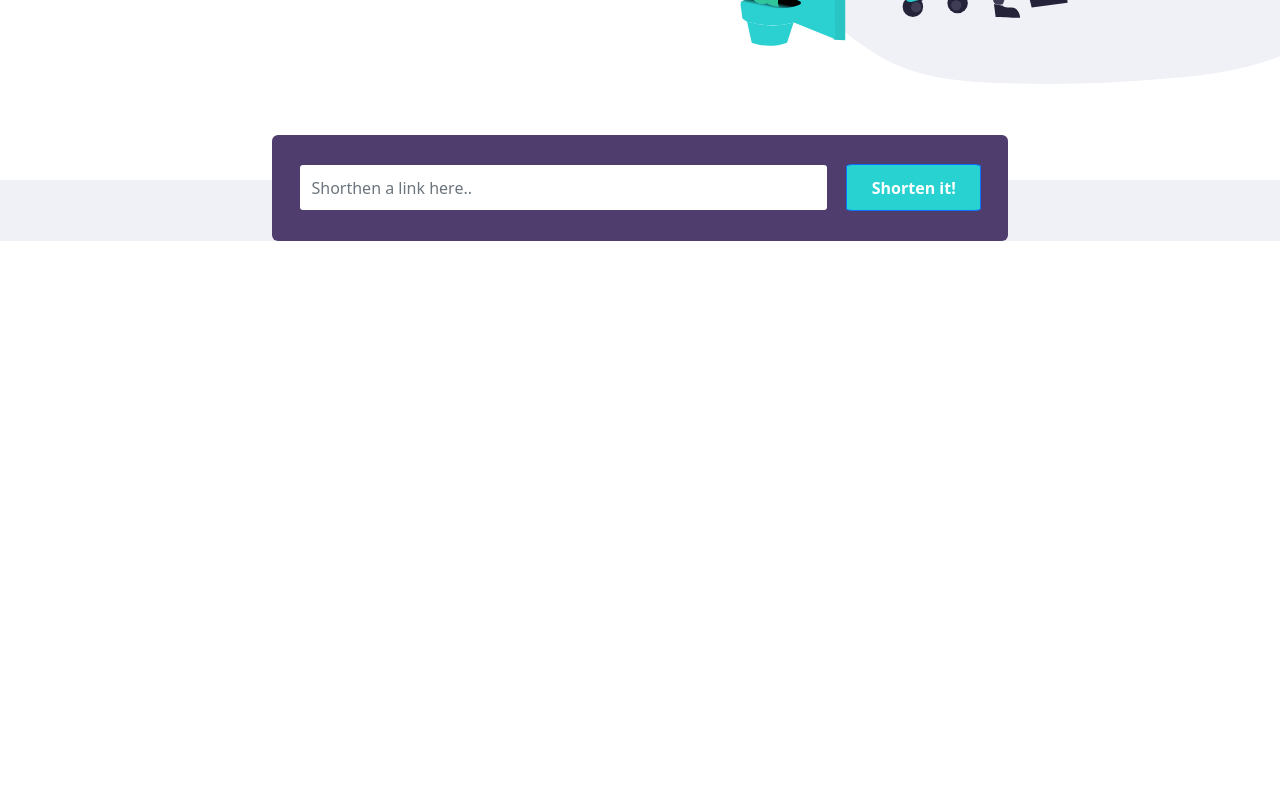
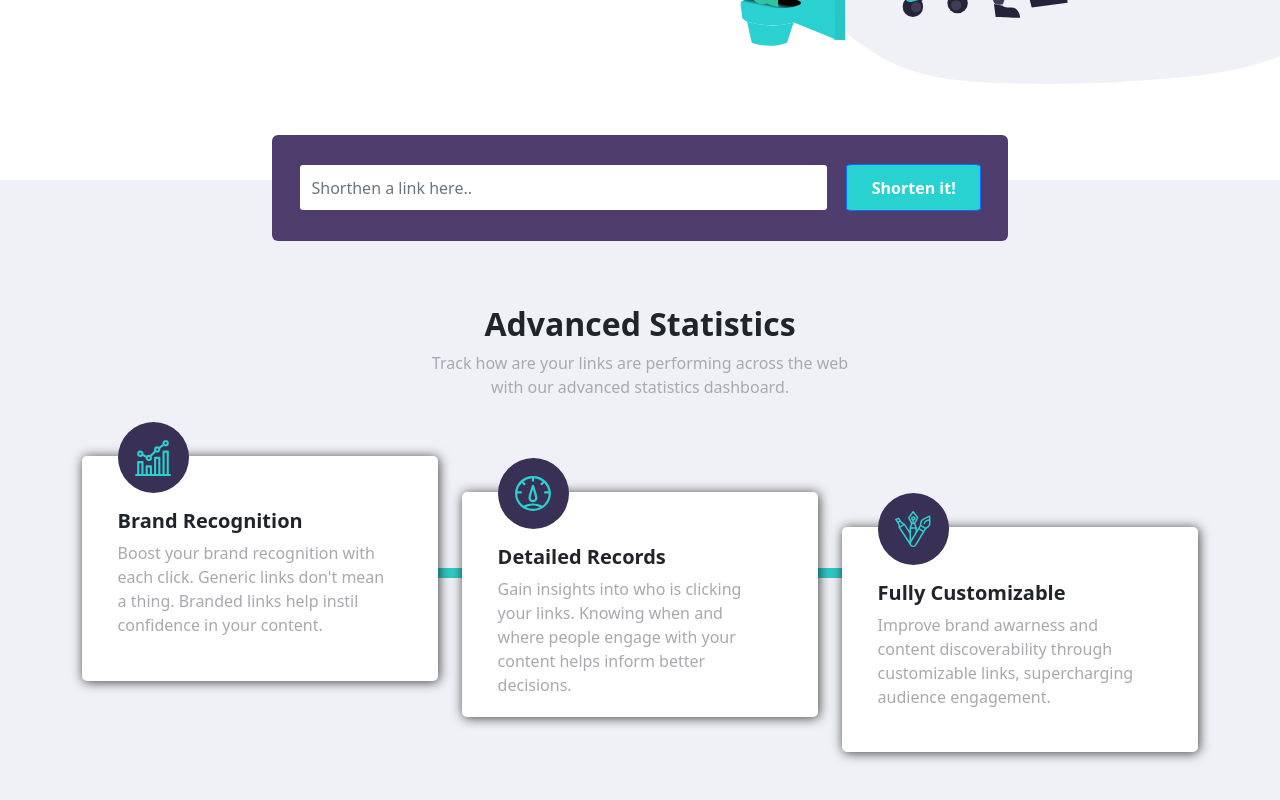
Before and after one commit to RahimliZakir/React-URL-Shortener-App, a React (Create React App) app: page / in a window 1280 px wide. Shown: the part 506-1306 px from the top of the page. Before the commit the page ends 800 px from the top, so only its background shows below. Built offline with nearby package versions, Linux system fonts and the light colour scheme.

Commit message:
Advanced Component Done

```diff
--- a/src/App.js
+++ b/src/App.js
@@ -1,7 +1,8 @@
 import React from "react";
-import Form from "./components/Form";
 import Header from "./components/Header";
 import GetStarted from "./components/GetStarted";
+import Form from "./components/Form";
+import Advanced from "./components/Advanced";
 import {} from "react-bootstrap";
 
 import "./assets/scss/style.scss";
@@ -12,6 +13,7 @@ function App() {
       <Header />
       <GetStarted />
       <Form />
+      <Advanced />
     </div>
   );
 }
--- /dev/null
+++ b/src/assets/scss/_advanced.scss
@@ -0,0 +1,72 @@
+#advanced {
+  background-color: #f0f1f6;
+  padding: 5% 0;
+
+  .container {
+    .row {
+      position: relative;
+
+      .top-heading {
+        font-weight: 700;
+      }
+
+      .top-paragraph {
+        color: #a9a8af;
+        padding: 0 30.5%;
+      }
+
+      .line {
+        position: absolute;
+        left: 50%;
+        top: 60%;
+        transform: translate(-50%, -50%);
+        background-color: #32c9c5;
+        height: 10px;
+        width: 75%;
+      }
+
+      .cards-col {
+        margin-top: 5%;
+
+        .custom-card {
+          position: relative;
+          background-color: white;
+          padding: 15% 10% 10%;
+          height: 225px;
+          border-radius: 5px;
+          box-shadow: 1px 1px 12px 0px rgba(0, 0, 0, 0.75);
+
+          .img-div {
+            position: absolute;
+            left: 10%;
+            top: -15%;
+            width: 20%;
+            border-radius: 50%;
+            padding: 5%;
+            background-color: #383155;
+            img {
+              width: 100%;
+            }
+          }
+
+          h5 {
+            font-weight: 700;
+          }
+
+          p {
+            color: #a9a8af;
+            padding-right: 5.5%;
+          }
+        }
+
+        .second-custom-card {
+          margin-top: 10%;
+        }
+
+        .third-custom-card {
+          margin-top: 20%;
+        }
+      }
+    }
+  }
+}
--- a/src/assets/scss/style.scss
+++ b/src/assets/scss/style.scss
@@ -4,6 +4,7 @@
 @import "header";
 @import "getstarted";
 @import "form";
+@import "advanced";
 
 body {
   overflow-x: hidden;
--- /dev/null
+++ b/src/components/Advanced.js
@@ -0,0 +1,63 @@
+import React from "react";
+import { Container, Row, Col } from "react-bootstrap";
+
+import brand from "../assets/images/icon-brand-recognition.svg";
+import detailed from "../assets/images/icon-detailed-records.svg";
+import fully from "../assets/images/icon-fully-customizable.svg";
+
+const Advanced = () => {
+  return (
+    <section id="advanced">
+      <Container>
+        <Row>
+          <h2 className="text-center top-heading">Advanced Statistics</h2>
+          <p className="text-center top-paragraph">
+            Track how are your links are performing across the web with our
+            advanced statistics dashboard.
+          </p>
+          <div className="line"></div>
+          <Col lg="4" md="4" className="cards-col">
+            <div className="custom-card first-custom-card">
+              <div className="img-div">
+                <img src={brand} alt="Brand" />
+              </div>
+              <h5>Brand Recognition</h5>
+              <p>
+                Boost your brand recognition with each click. Generic links
+                don't mean a thing. Branded links help instil confidence in your
+                content.
+              </p>
+            </div>
+          </Col>
+          <Col lg="4" md="4" className="cards-col">
+            <div className="custom-card second-custom-card">
+              <div className="img-div">
+                <img src={detailed} alt="Detailed" />
+              </div>
+              <h5>Detailed Records</h5>
+              <p>
+                Gain insights into who is clicking your links. Knowing when and
+                where people engage with your content helps inform better
+                decisions.
+              </p>
+            </div>
+          </Col>
+          <Col lg="4" md="4" className="cards-col">
+            <div className="custom-card third-custom-card">
+              <div className="img-div">
+                <img src={fully} alt="Fully" />
+              </div>
+              <h5>Fully Customizable</h5>
+              <p>
+                Improve brand awarness and content discoverability through
+                customizable links, supercharging audience engagement.
+              </p>
+            </div>
+          </Col>
+        </Row>
+      </Container>
+    </section>
+  );
+};
+
+export default Advanced;
--- a/src/components/Form.js
+++ b/src/components/Form.js
@@ -17,7 +17,11 @@ const Form = () => {
   const handleFormSubmit = async (e) => {
     e.preventDefault();
 
-    if (data === "") setError("Please add alink");
+    if (data === "") {
+      setError("Please add alink");
+      return;
+
+    }
 
     const {
       data: { result },
@@ -61,7 +65,7 @@ const Form = () => {
             <ListGroup>
               {url?.map((item, index) => {
                 return (
-                  <ListGroup.Item key={index + 1} className="my-3">
+                  <ListGroup.Item key={index + 1} className="mt-3">
                     <Row className="align-items-center">
                       <Col lg="6" md="6" className="link-response-left">
                         {item.real}
```
